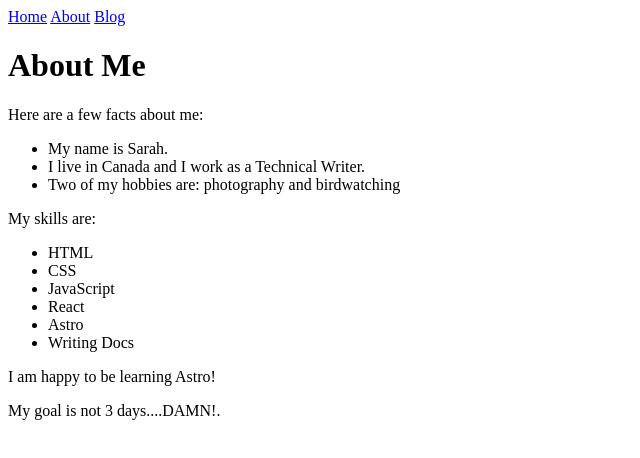
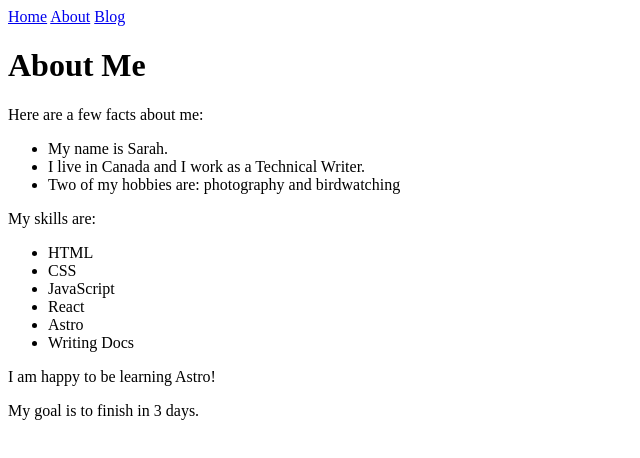
Before and after one commit to ondrejkonec/ondrejkonecny, an Astro site: page /about in a window 1280 px wide. Shown: the full height of the page, 0-640 px from the left. Built offline with nearby package versions, Linux system fonts and the light colour scheme; Astro itself is replaced by a stand-in of ours.

Commit message:
change property

```diff
--- a/src/pages/about.astro
+++ b/src/pages/about.astro
@@ -12,7 +12,7 @@ const skills = ["HTML", "CSS", "JavaScript", "React", "Astro", "Writing Docs"];
 
 const happy = true;
 const finished = false;
-const goal = 2;
+const goal = 3;
 ---
 
 <html lang="en">
```
